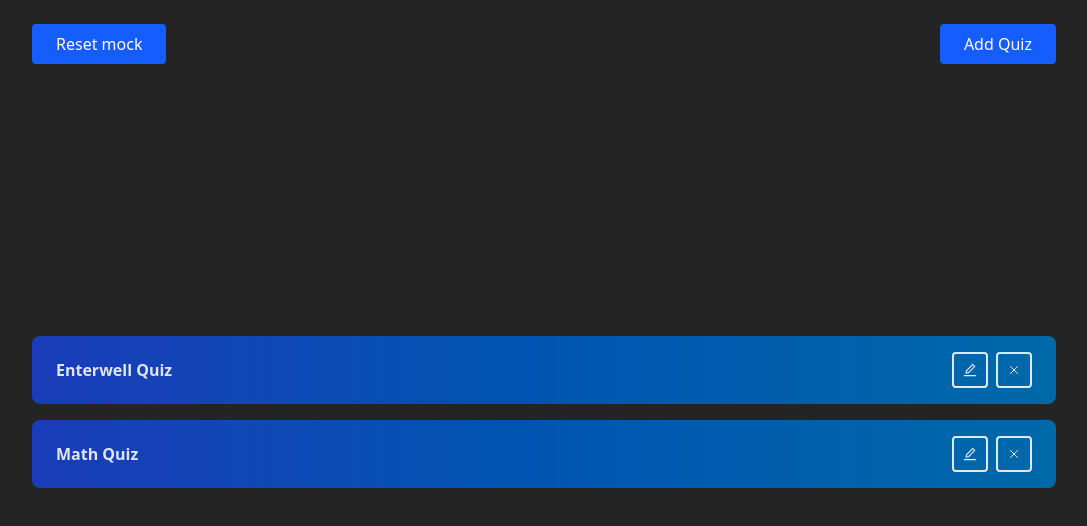
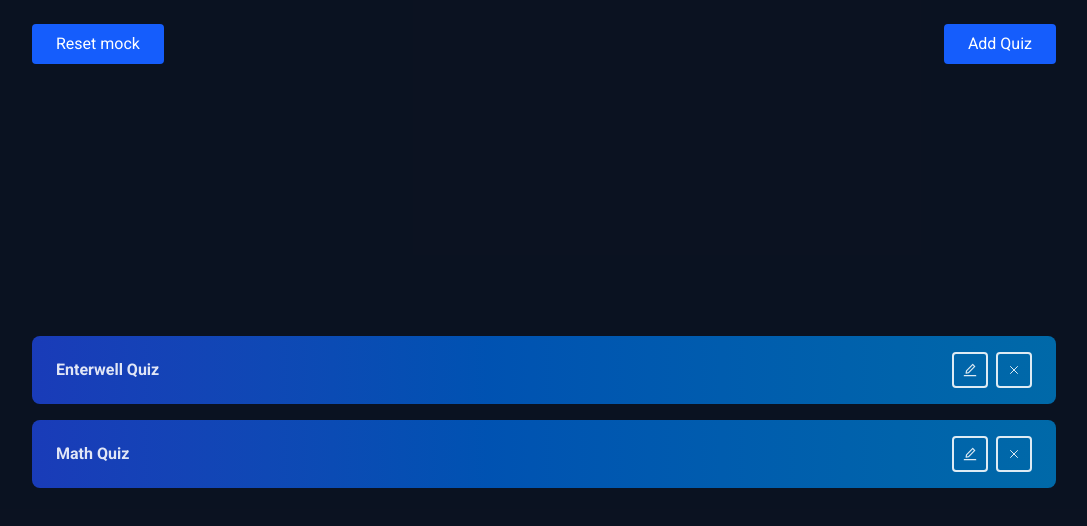
Before and after one commit to mmaric97/enterwell-fe-assignment, a React (Vite) app: page / in a window 1280 px wide. Shown: the top 526 px of the page, without its empty margins (96-1183 px from the left). Built offline with nearby package versions, Linux system fonts and the light colour scheme.

Commit message:
General design improvements

```diff
--- a/index.html
+++ b/index.html
@@ -1,14 +1,18 @@
 <!doctype html>
 <html lang="en">
+
 <head>
   <script src="http://localhost:8097"></script>
   <meta charset="UTF-8" />
   <link rel="icon" type="image/svg+xml" href="/vite.svg" />
+  <link href="https://fonts.googleapis.com/css2?family=Roboto:wght@400;500;700&display=swap" rel="stylesheet" />
   <meta name="viewport" content="width=device-width, initial-scale=1.0" />
   <title>enterwell-fe-assignment</title>
 </head>
+
 <body>
   <div id="root"></div>
   <script type="module" src="/src/main.tsx"></script>
 </body>
+
 </html>
--- a/src/App.tsx
+++ b/src/App.tsx
@@ -7,13 +7,13 @@ import { store } from './store'
 
 export default function App() {
   return (
-    <div className="w-4/5 mx-auto">
+    <div className="w-5/6 sm:w-4/5 max-w-400 mx-auto">
       <Provider store={store}>
-      <Routes>
-        <Route path="/" element={<QuizList />} />
-        <Route path="/home" element={<QuizList />} />
-        <Route path="/quiz/:quizId/edit" element={<QuizDetails />} />
-      </Routes>
+        <Routes>
+          <Route path="/" element={<QuizList />} />
+          <Route path="/home" element={<QuizList />} />
+          <Route path="/quiz/:quizId/edit" element={<QuizDetails />} />
+        </Routes>
       </Provider>
     </div>
   )
--- a/src/features/QuizEdit.tsx
+++ b/src/features/QuizEdit.tsx
@@ -59,7 +59,7 @@ export default function QuizEdit() {
     };
 
     return (
-        <div className="p-6 max-w-3xl mx-auto space-y-6">
+        <div className="space-y-6 py-6">
             <h1 className="text-2xl font-bold">
                 Edit Quiz {quizId}
             </h1>
--- a/src/index.css
+++ b/src/index.css
@@ -13,7 +13,7 @@
 
   color-scheme: light dark;
   color: rgba(255, 255, 255, 0.87);
-  background-color: #242424;
+  background-color: #01060c;
 
   font-synthesis: none;
   text-rendering: optimizeLegibility;
@@ -27,6 +27,8 @@ body {
   place-items: center;
   min-width: 320px;
   min-height: 100vh;
+  background-color: rgba(15, 23, 42, 0.7);
+  font-family: 'Roboto', sans-serif;
 }
 
 /* @media (prefers-color-scheme: light) {
```
Lines whose indentation alone changed are shown as unchanged.
